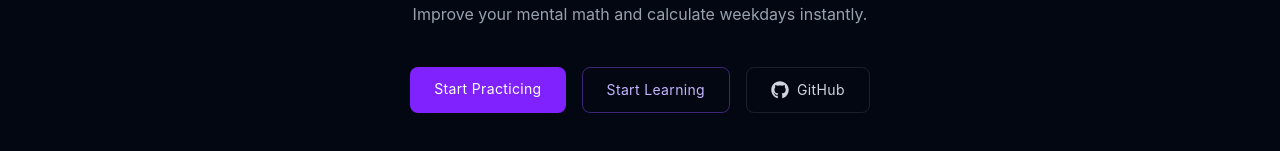
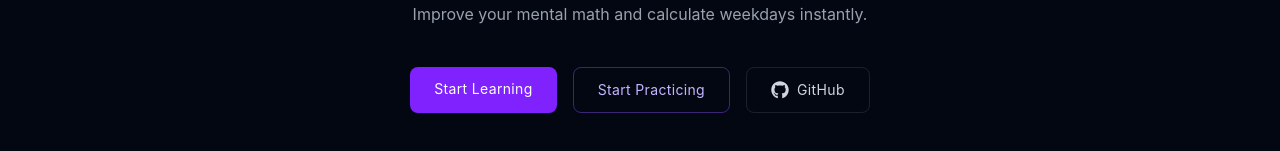
Before and after one commit to Vorsteh/doomsday, a React (Vite) app: page / in a window 1280 px wide. Shown: the part 431-582 px from the top of the page. Built offline with nearby package versions, Linux system fonts and the light colour scheme.

Commit message:
Quick UI fix

```diff
--- a/src/pages/HomePage.tsx
+++ b/src/pages/HomePage.tsx
@@ -21,17 +21,17 @@ export default function HomePage() {
 
       <div className="flex flex-col sm:flex-row gap-4">
         <Link
-          to="/practice"
+          to="/learn"
           className="px-6 py-3 rounded-lg bg-violet-600 hover:bg-violet-500 text-white text-sm tracking-wide transition"
         >
-          Start Practicing
+          Start Learning
         </Link>
 
         <Link
-          to="/learn"
+          to="/practice"
           className="px-6 py-3 rounded-lg border border-violet-500/40 text-violet-300 hover:bg-violet-500/10 text-sm tracking-wide transition"
         >
-          Start Learning
+          Start Practicing
         </Link>
 
         <a
```
